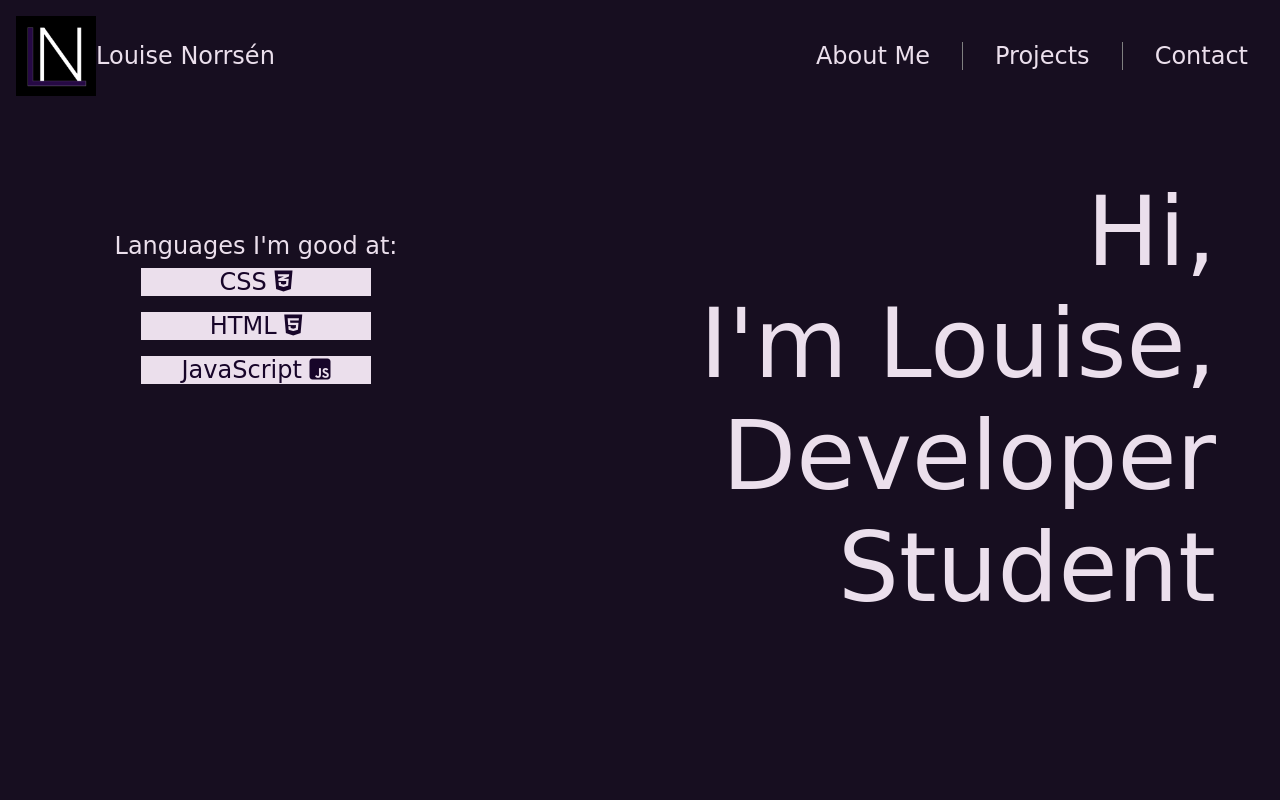
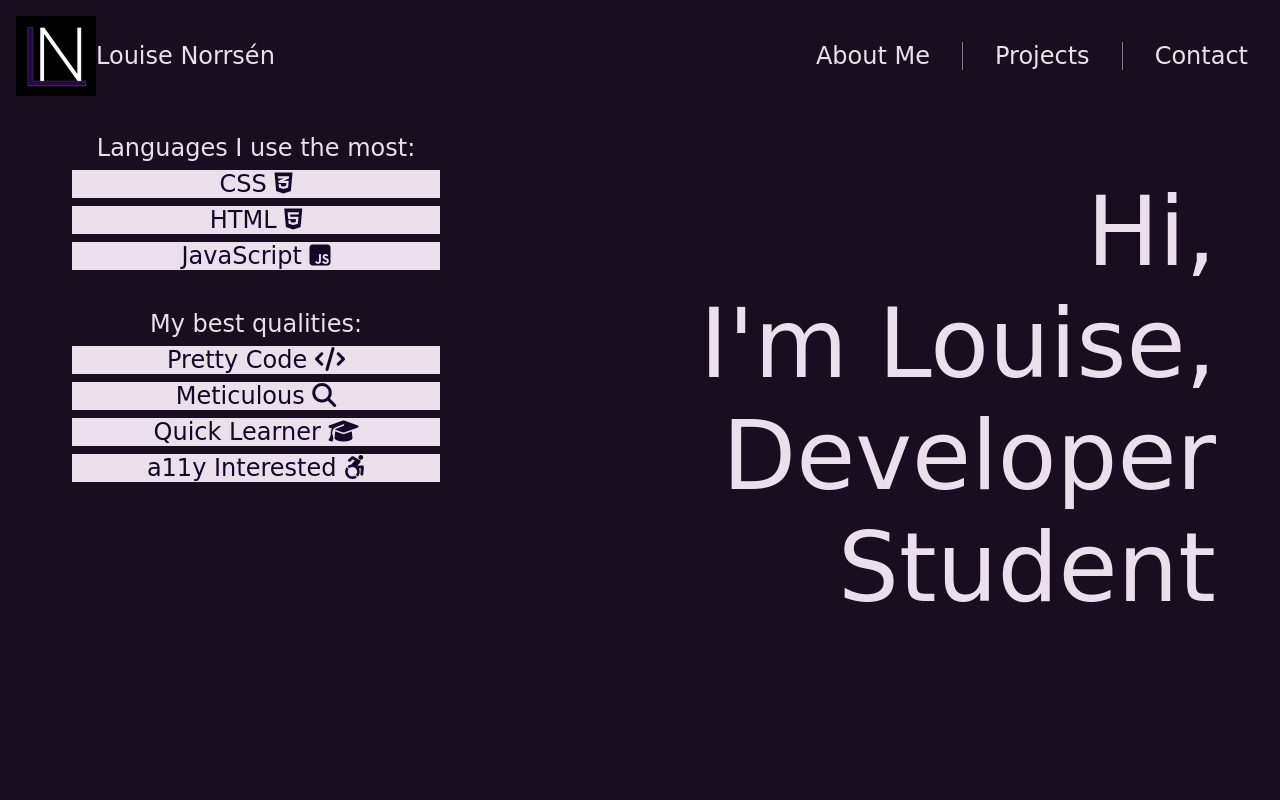
Before and after one commit to louisenorrsen/portfolio, a plain HTML site: page index.html in a window 1280 px wide. Shown: the top 800 px of the page. Drawn offline with Linux system fonts and the light colour scheme; a web font is replaced by a local one.

Commit message:
added skills and qualities

```diff
--- a/index.html
+++ b/index.html
@@ -31,11 +31,20 @@
     <!-- About Me -->
 
     <section id="about" class="page">
-        <div id="skills">
-            <p>Languages I'm good at:</p>
-            <div>CSS <i class="fab fa-css3-alt"></i></div>
-            <div>HTML <i class="fab fa-html5"></i></div>
-            <div>JavaScript <i class="fab fa-js-square"></i></div>
+        <div class="skills-box">
+            <div class="skill-div">
+                <p>Languages I use the most:</p>
+                <div>CSS <i class="fab fa-css3-alt"></i></div>
+                <div>HTML <i class="fab fa-html5"></i></div>
+                <div>JavaScript <i class="fab fa-js-square"></i></div>
+            </div>
+            <div class="skill-div">
+                <p>My best qualities:</p>
+                <div>Pretty Code <i class="fas fa-code"></i></div>
+                <div>Meticulous <i class="fas fa-search"></i></div>
+                <div>Quick Learner <i class="fas fa-graduation-cap"></i></div>
+                <div>a11y Interested <i class="fab fa-accessible-icon"></i></div>
+            </div>
         </div>
         <div id="about-me" class="header">
             <p>Hi,</p>
--- a/resources/css/style.css
+++ b/resources/css/style.css
@@ -92,15 +92,6 @@ nav img {
     max-width: 5rem;
 }
 
-/* @media only screen and (max-width: 415px) {
-    nav {
-        font-size: 10px;
-    }
-
-    nav #logo {
-        display: none;
-    }
-} */
 
 /* About Me */
 
@@ -125,25 +116,30 @@ nav img {
     flex-direction: column;
 }
 
-#skills {
+.skills-box {
     display: flex;
     flex-direction: column;
     justify-content: center;
     align-items: center;
     grid-area: 1 / 2 / 3 / 3;
     font-size: 1.5rem;
+    text-align: center;
 }
 
-#skills div {
+.skill-div {
+    margin: 1rem;
+    width: 100%;
+}
+
+.skill-div div{
     background-color: hsl(295, 25%, 90%);
     color: hsl(270, 77%, 9%);
     font-size: 1.5rem;
-    width: 60%;
     text-align: center;
     margin: .5rem;
 }
 
-#skills div:hover {
+.skill-div div:hover{
     background-color: hsl(27, 98%, 54%);
     padding: 0px 3px;
     text-align: right;
@@ -154,7 +150,7 @@ nav img {
         grid-template: 10% 1fr 1fr / 1fr;
     }
 
-    #skills {
+    .skills-box {
         grid-row: 3 / 4;
         grid-column: 1 / 2;
         justify-content: flex-start;
@@ -170,6 +166,9 @@ nav img {
 
     .header {
         text-align: center;
+    }
+    .skill-div {
+        width: 50%;
     }
 }
 
```
